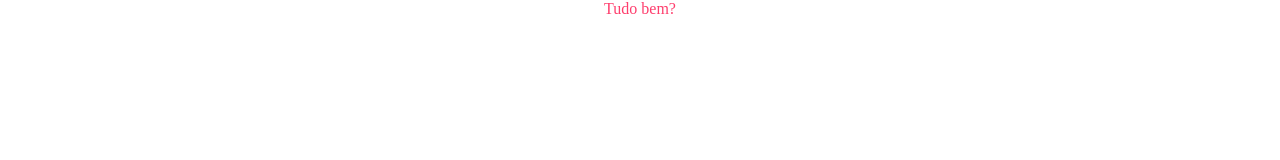
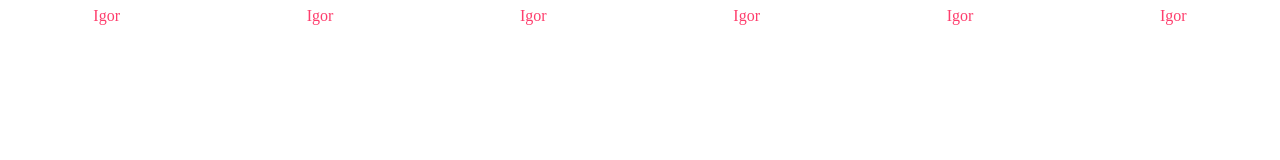
Before and after one commit to igorthurow/cora-bank-challenge, a Gatsby site: page / in a window 1280 px wide. Built offline with nearby package versions, Linux system fonts and the light colour scheme; Gatsby itself is replaced by a stand-in of ours; a web font is replaced by a local one.

Commit message:
Change normalize.css for reset.css

```diff
--- a/package.json
+++ b/package.json
@@ -17,10 +17,11 @@
     "gatsby": "^4.6.2",
     "gatsby-plugin-react-helmet": "^5.7.0",
     "gatsby-plugin-sass": "^5.7.0",
-    "normalize.css": "^8.0.1",
+    "prop-types": "^15.8.1",
     "react": "^17.0.1",
     "react-dom": "^17.0.1",
     "react-helmet": "^6.1.0",
+    "reset-css": "^5.0.1",
     "sass": "^1.49.7"
   },
   "devDependencies": {
--- a/src/components/atoms/menu-item.scss
+++ b/src/components/atoms/menu-item.scss
@@ -3,12 +3,10 @@
 .menu-item {
   width: 100%;
   height: 100%;
-  display: flex;
-  align-items: center;
-  justify-content: center;
   list-style: none;
 
   &__link {
+    box-sizing: border-box;
     font-size: $main-font-rem + rem;
     font-family: $main-font-family;
     cursor: pointer;
--- a/src/pages/index.js
+++ b/src/pages/index.js
@@ -1,17 +1,44 @@
-import React from "react"
+import React from 'react'
 
 import './index.scss'
-import 'normalize.css'
+import 'reset-css'
 
 import { Helmet } from 'react-helmet'
 
-import { MenuItem } from '../components'
+import { MenuItem, Menu } from '../components'
 
 const IndexPage = () => {
   return (
 		<div>
 			<Helmet />
-			<MenuItem route={'igor'} >Tudo bem?</MenuItem>
+			<Menu
+				menuItems={[
+					{
+						label: 'Igor',
+						route: '/'
+					},
+					{
+						label: 'Igor',
+						route: '/'
+					},
+					{
+						label: 'Igor',
+						route: '/'
+					},
+					{
+						label: 'Igor',
+						route: '/'
+					},
+					{
+						label: 'Igor',
+						route: '/'
+					},
+					{
+						label: 'Igor',
+						route: '/'
+					},
+				]}
+			/>
 		</div>
   )
 }
```
Also changed, not shown: 1 other file.
